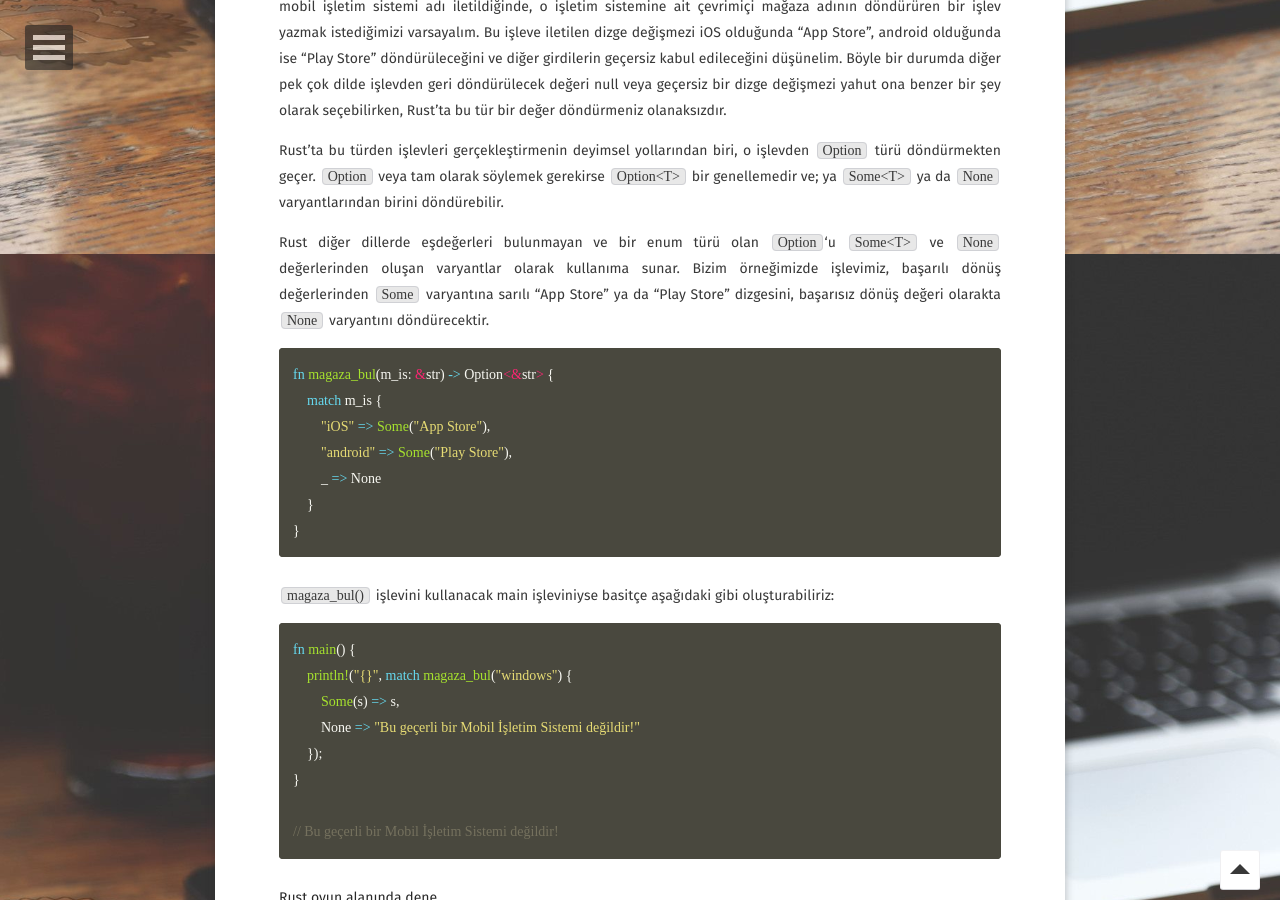
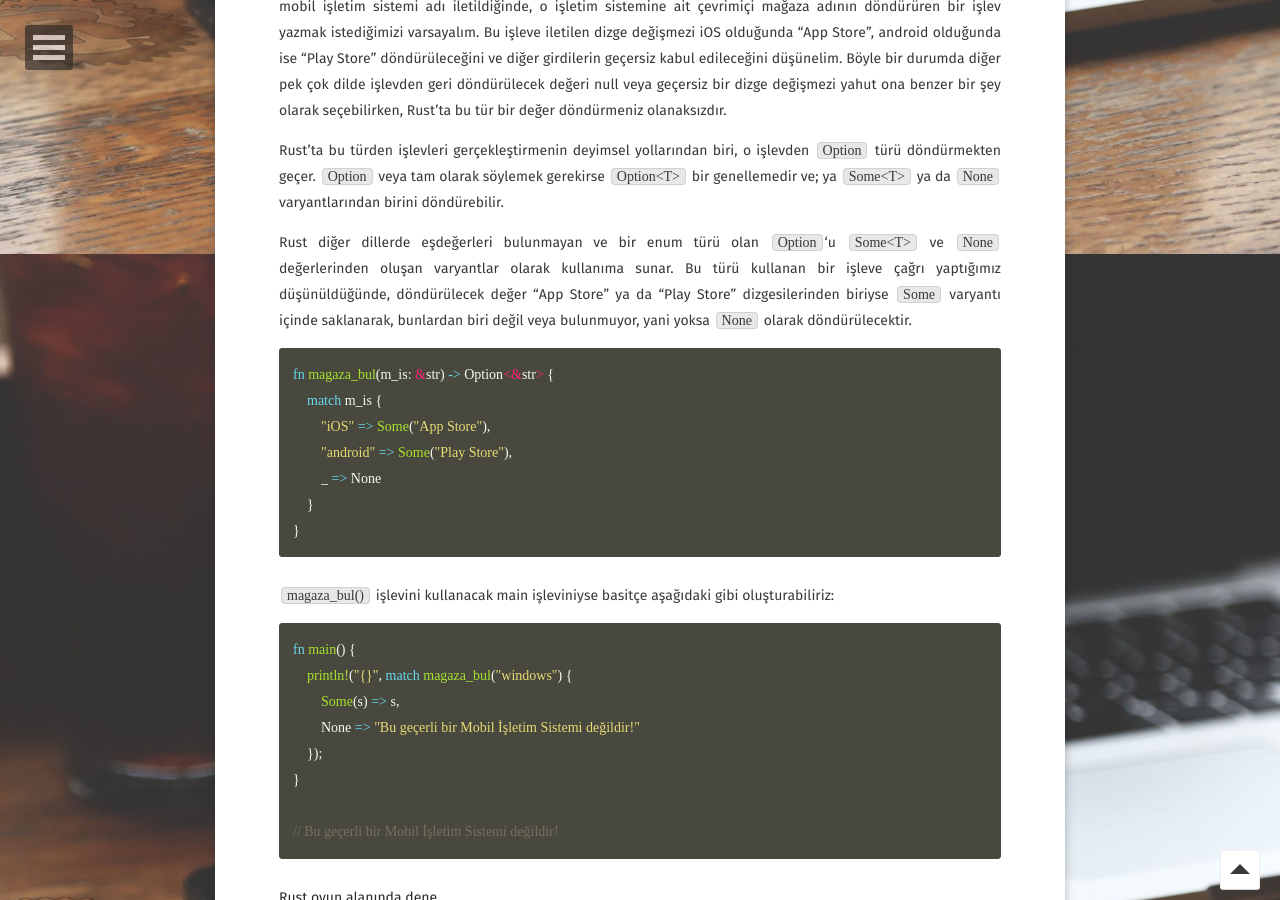
Before and after one commit to Rust-Dili/rust-dili.github.io, a Jekyll site: the page built from _posts/2020-09-04-result-option-ile-hata-yonetimi.md, in a window 1280 px wide and 900 px high, scrolled down 646 px. Built offline with Jekyll 4.4.1, drawn with Linux system fonts in a browser that asks for light colours; some web fonts are replaced.

Commit message:
Update 2020-09-04-result-option-ile-hata-yonetimi.md

````diff
--- a/_posts/2020-09-04-result-option-ile-hata-yonetimi.md
+++ b/_posts/2020-09-04-result-option-ile-hata-yonetimi.md
@@ -18,7 +18,7 @@ Rust’ ta `null` kavramı var olmasına rağmen ortak bir model olarak yaygın
 
 Rust'ta bu türden işlevleri gerçekleştirmenin deyimsel yollarından biri, o işlevden `Option` türü döndürmekten geçer. `Option` veya tam olarak söylemek gerekirse `Option<T>` bir genellemedir ve; ya `Some<T>` ya da `None` varyantlarından birini döndürebilir. <!--*(Bu noktadan itibaren sözlerimin daha anlaşılabilir ve sade olabilmesi için yazımı genelleme tür parametresi T olmadan aktarmaya gayret edeceğim.)*-->
 
-Rust diğer dillerde eşdeğerleri bulunmayan ve bir enum türü olan `Option`'u `Some<T>` ve `None` değerlerinden oluşan varyantlar olarak kullanıma sunar. Bizim örneğimizde işlevimiz, başarılı dönüş değerlerinden `Some` varyantına sarılı "App Store" ya da "Play Store" dizgesini, başarısız dönüş değeri olarakta `None` varyantını döndürecektir.
+Rust diğer dillerde eşdeğerleri bulunmayan ve bir enum türü olan `Option`'u `Some<T>` ve `None` değerlerinden oluşan varyantlar olarak kullanıma sunar. Bu türü kullanan bir işleve çağrı yaptığımız düşünüldüğünde, döndürülecek değer "App Store" ya da "Play Store" dizgesilerinden biriyse `Some` varyantı içinde saklanarak, bunlardan biri değil veya bulunmuyor, yani yoksa `None` olarak döndürülecektir.
 
 ```rust
 fn magaza_bul(m_is: &str) -> Option<&str> {
````
